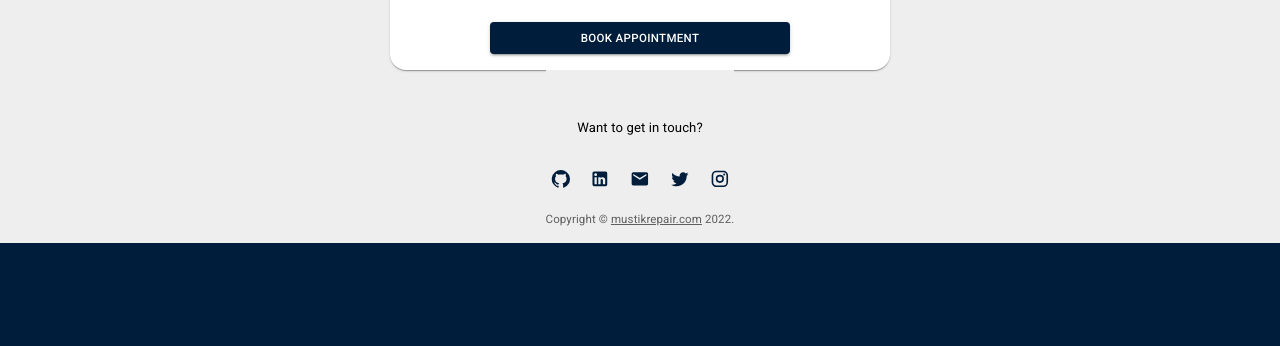
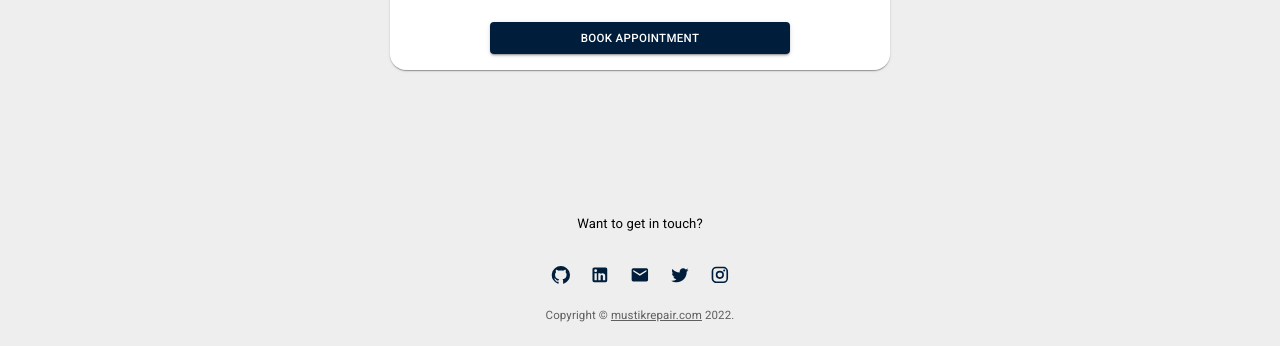
Before and after one commit to saikz72/Appointment-Scheduling, a React (Create React App) app: page /appointment in a window 1280 px wide. Shown: the part 606-952 px from the top of the page. Before the commit the page ends 849 px from the top, so only its background shows below. Built offline with nearby package versions, Linux system fonts and the light colour scheme; no server answers; sample sign-in values are in the browser's storage.

Commit message:
clean up and pretty

```diff
--- a/src/components/Appointment.tsx
+++ b/src/components/Appointment.tsx
@@ -21,8 +21,6 @@ const Appointment = () => {
   const persist = usePersist();
   const auth = useAuth();
   const user = auth.user ? auth.user : persist.user;
-
-  console.log(appointments);
 
   const customerId: string = user?._id;
   React.useEffect(() => {
@@ -126,10 +124,10 @@ const Appointment = () => {
           <TableHead>
             <TableRow>
               <TableCell>Technician</TableCell>
-              <TableCell align="right">Appt Date</TableCell>
-              <TableCell align="right">Booking Date</TableCell>
+              <TableCell align="right"> Date</TableCell>
+              <TableCell align="right">Service</TableCell>
               <TableCell align="right">Amount</TableCell>
-              <TableCell align="right">Status</TableCell>
+              <TableCell align="right">License Plate</TableCell>
             </TableRow>
           </TableHead>
           <TableBody>
--- a/src/pages/BookAppointmentPage.tsx
+++ b/src/pages/BookAppointmentPage.tsx
@@ -233,7 +233,7 @@ export default function BookAppointmentPage() {
           {/**END 4 */}
           {/**END 1*/}
         </Box>
-        <Box>
+        <Box m={12}>
           <Footer />
           {/** FOR UNFORMITY OF COLOR */}
           <CssBaseline />
```
